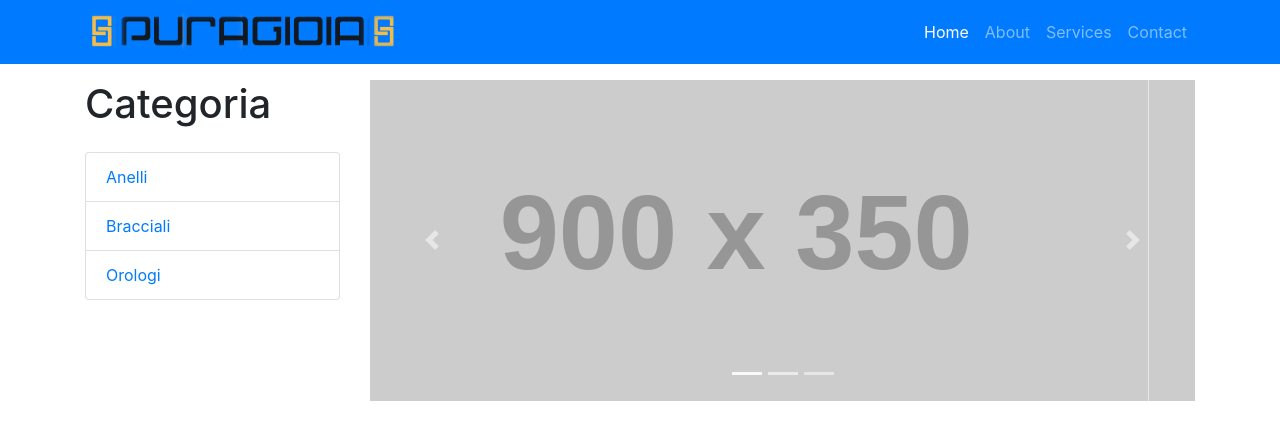
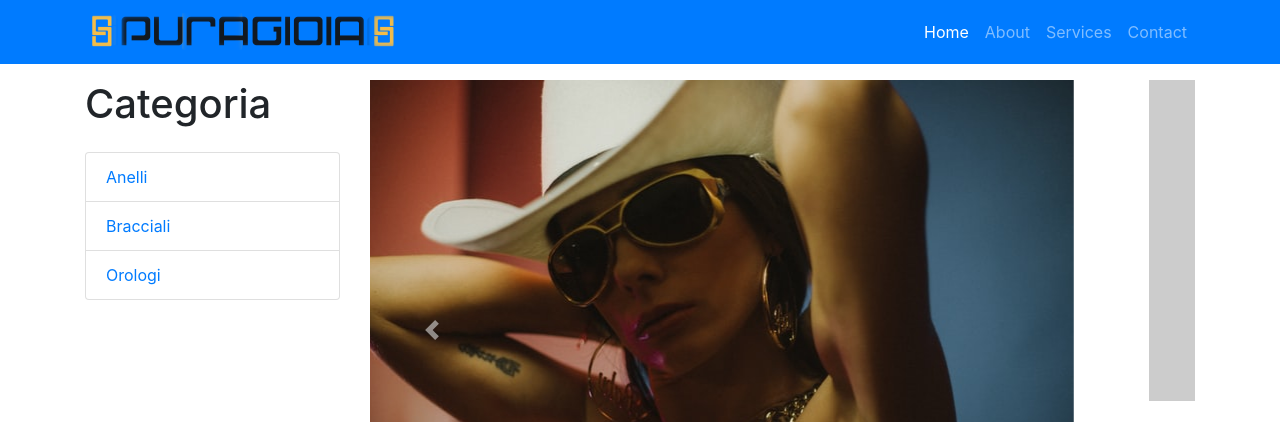
Before and after one commit to vincenzo85/puragioia, a website: page index.html in a window 1280 px wide. Shown: the top 422 px of the page. Drawn offline with Linux system fonts and the light colour scheme; placeholder pictures from the web are drawn by us.

Commit message:
gioielli

```diff
--- a/index.html
+++ b/index.html
@@ -80,7 +80,7 @@
           </ol>
           <div class="carousel-inner" role="listbox">
             <div class="carousel-item active">
-              <img class="d-block img-fluid" src="https://placehold.it/900x350" alt="First slide">
+              <img class="d-block img-fluid" src="images/gioielli.jpg" alt="First slide">
             </div>
             <div class="carousel-item">
               <img class="d-block img-fluid" src="https://placehold.it/900x350" alt="Second slide">
```
Also changed, not shown: images/diamond.jpg (added), images/gioielli.jpg (added), images/married.jpg (added), images/promise.jpg (added).
